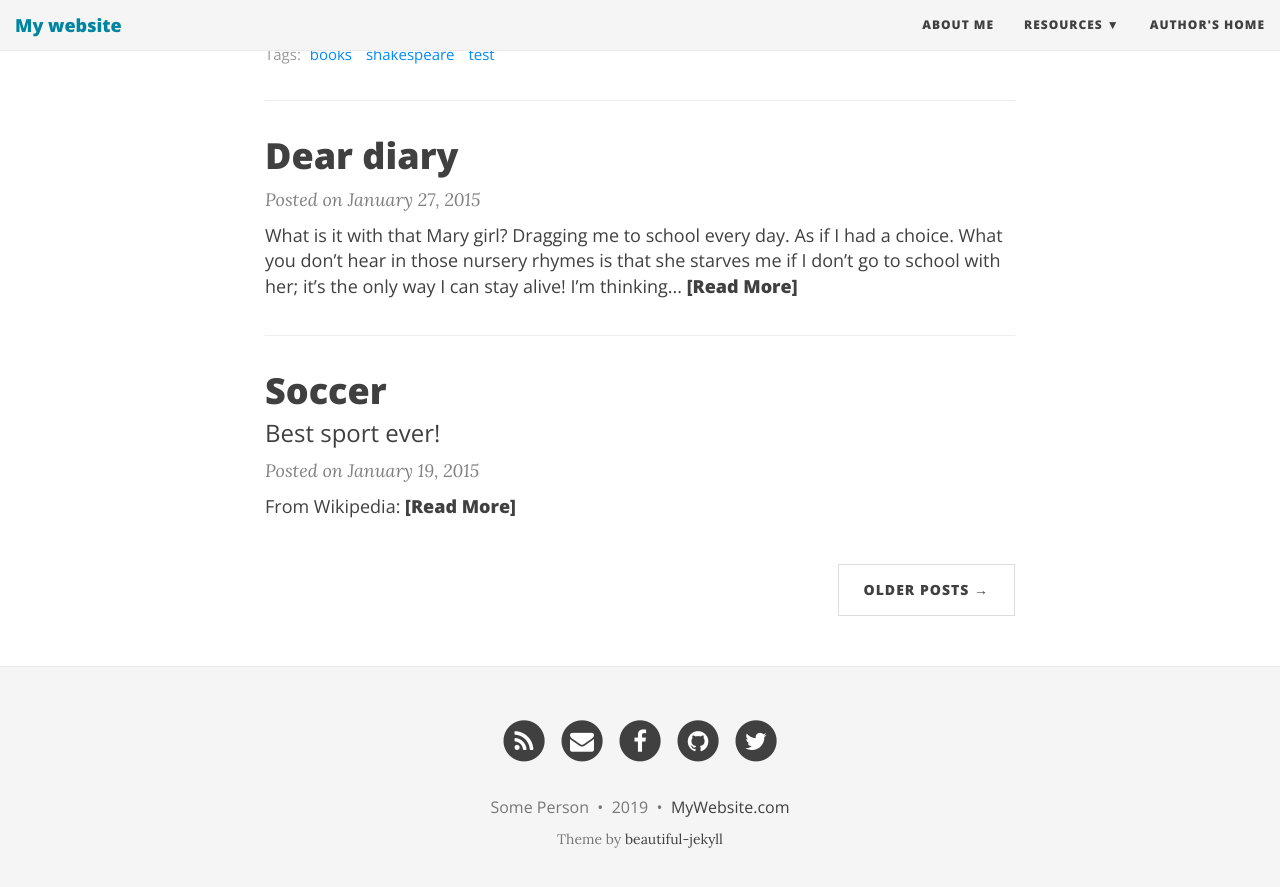
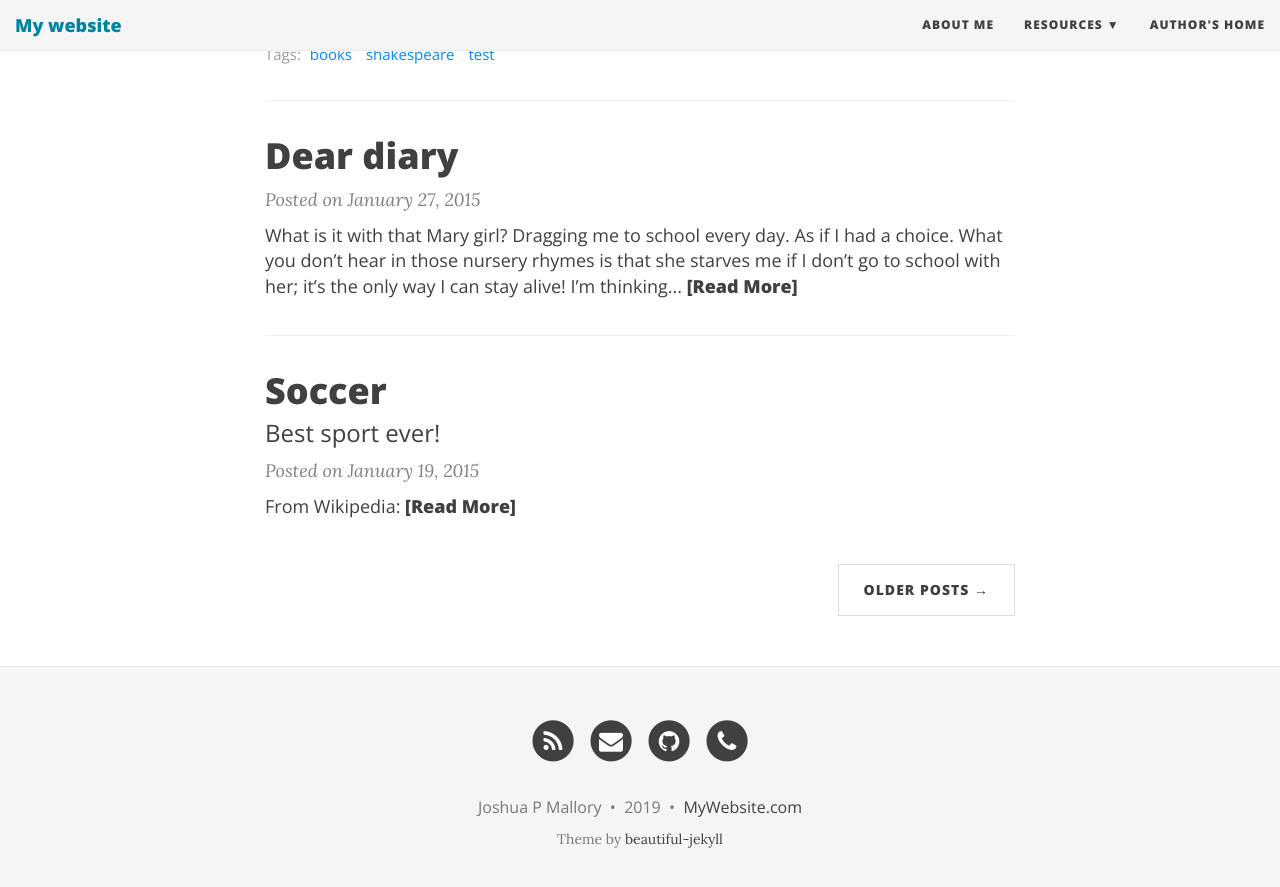
Before and after one commit to JoshuaPMallory/JoshuaPMallory.github.io, a Jekyll site: the page built from index.html, in a window 1280 px wide and 900 px high, scrolled down 1134 px. Shown: the top 887 px of the window. Built offline with Jekyll 4.4.1, drawn with Linux system fonts in a browser that asks for light colours; nearby versions of some CDN libraries; the list of posts is cut into pages by our own code; some of the changed lines change nothing that is shown.

Commit message:
Update _config.yml

```diff
--- a/_config.yml
+++ b/_config.yml
@@ -60,7 +60,7 @@ footer-link-col: "#404040"
 # Change all these values or delete the ones you don't want.
 # Important: you must keep the "name" parameter, everything else you can remove
 author:
-  name: Some Person
+  name: Joshua P Mallory
 
 # Select your active Social Network Links.
 # Uncomment the links you want to show in the footer and add your information to each link.
@@ -68,22 +68,22 @@ author:
 # If you want to add a new link that isn't here, you'll need to also edit the file _data/SocialNetworks.yml
 social-network-links:
   rss: true
-  email: "someone@example.com"
-  facebook: deanattali
-  github: daattali
-  twitter: daattali
-#  reddit: yourname
-#  linkedin: daattali
-#  xing: yourname
-#  stackoverflow: "3943160/daattali"
-#  snapchat: deanat78
-#  instagram: deanat78
-#  youtube: user/deanat78
-#  spotify: yourname
-#  telephone: +14159998888
-#  steam: deanat78
-#  twitch: yourname
-#  yelp: yourname
+  email: "joshuapmallory@gmail.com"
+  github: JoshuaPMallory
+#  facebook: JoshuaPMallory
+#  twitter: JoshuaPMallory
+#  reddit: JoshuaPMallory
+#  linkedin: JoshuaPMallory
+#  xing: JoshuaPMallory
+#  stackoverflow: "???????/JoshuaPMallory"
+#  snapchat: JoshuaPMallory
+#  instagram: JoshuaPMallory
+#  youtube: user/JoshuaPMallory
+#  spotify: JoshuaPMallory
+  telephone: +1(619)632-8337
+#  steam: JoshuaPMallory
+#  twitch: JoshuaPMallory
+#  yelp: JoshuaPMallory
 
 # Select which share links to show in posts
 share-links-active:
```
